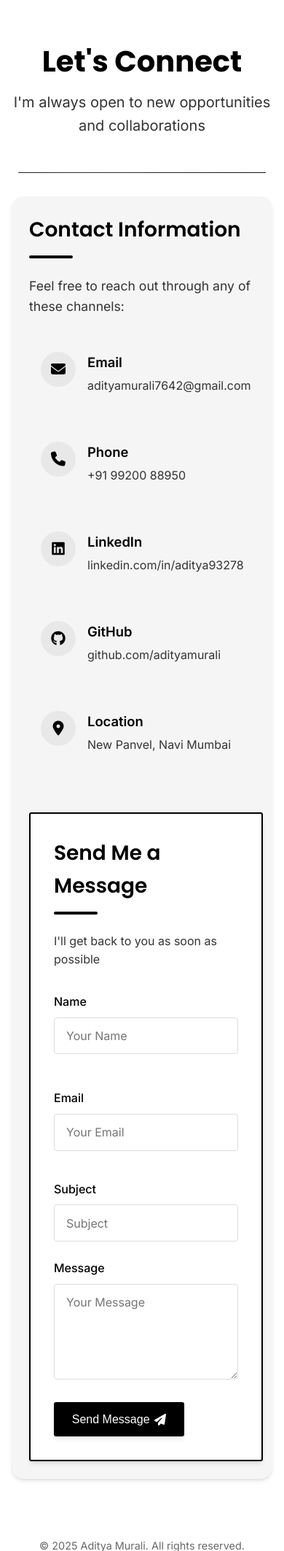
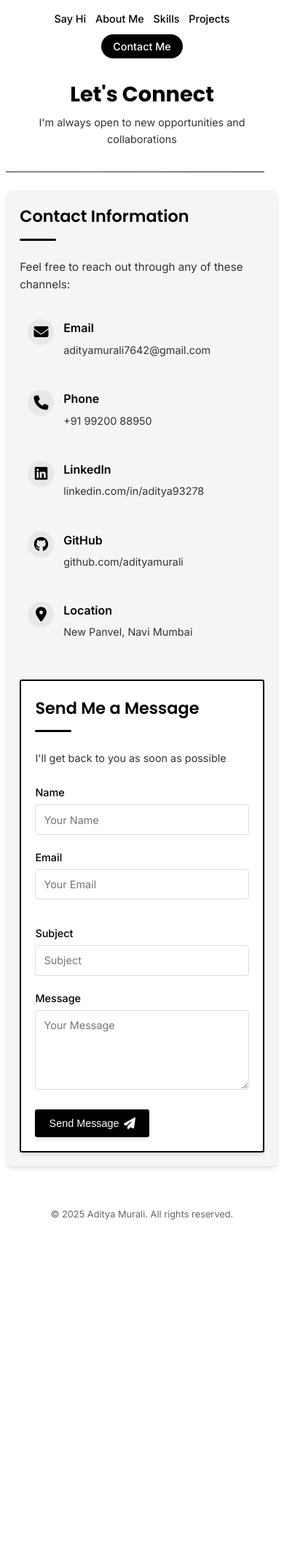
Before and after one commit to adityaaa-09/Portfolio-Project, a Flask app: page /contact in a window 390 px wide. Shown: the top 2125 px of the page at 73% size. After the commit the page ends 1671 px from the top, so only its background shows below. Run offline with Flask 3, Linux system fonts and the light colour scheme.

Commit message:
Update contact.css

```diff
--- a/static/css/contact.css
+++ b/static/css/contact.css
@@ -42,7 +42,8 @@ hr {
 
 .container {
     min-height: 100vh;
-    padding: 2rem 5%;
+    padding: 0 5rem; /* Same padding for all pages */
+    margin: 0 auto; /* Center align */
     display: flex;
     flex-direction: column;
 }
@@ -55,19 +56,31 @@ hr {
 }
 
 /* Navigation Styles */
+.navbar-wrapper {
+    width: 100%;
+    max-width: 1280px; /* Same as contact page container */
+    margin: 0 auto; /* Center alignment */
+    padding: 0 2rem; /* Consistent padding */
+    position: relative;
+}
+
 .main-nav {
-    position: absolute;
-    top: 1.85rem;
-    right: 6rem;
+    position: fixed; /* Makes the navbar stay in one place */
+    margin-top: 1.5rem;
+    left: 79rem;
     width: auto;
-    z-index: 10;
+    z-index: 1000; /* Ensures it stays above other elements */
+    padding: 1rem 1rem;
 }
 
 .main-nav ul {
     display: flex;
     justify-content: center;
+    align-items: center;
     list-style: none;
     gap: 2rem;
+    margin: 0;
+    padding: 0;
 }
 
 .main-nav a {
@@ -403,25 +416,33 @@ hr {
 
 @media (max-width: 576px) {
     .main-nav {
-        position: static;
-        width: 100%;
-        margin-left: 0.25rem;
-        margin-top: -5.85rem;
-        padding: 0rem;
+        flex-direction: column;
+        gap: 1rem;
     }
 
     .main-nav ul {
-        flex-direction: row;
         flex-wrap: wrap;
         justify-content: center;
-        gap: 1rem 1.5rem;
-        padding: 0;
+        gap: 1rem;
     }
 
-    .main-nav a {
-        font-size: 0.8rem;
+    .page-header h1 {
+        font-size: 2rem;
+    }
+
+    .page-header p {
+        font-size: 1rem;
+    }
+
+    .section-title h2 {
+        font-size: 1.5rem;
     }
 }
+
+
+
+
+
 
 /* Animation Keyframes */
 @keyframes fadeIn {
@@ -718,3 +739,319 @@ hr {
 .success-icon i {
     animation: successPulse 1.5s ease infinite;
 }
+
+/* ====== RESPONSIVE STYLES ====== */
+
+/* Large Tablets and Small Laptops (max-width: 1200px) */
+@media screen and (max-width: 1200px) {
+    .container {
+        padding: 0 3rem;
+    }
+
+    .main-nav {
+        left: auto;
+        right: 2rem;
+        margin-top: 1rem;
+    }
+
+    .content-wrapper {
+        margin-top: 5rem;
+    }
+
+    .page-header h1 {
+        font-size: 2.5rem;
+    }
+
+    .contact-container {
+        gap: 3rem;
+        padding: 2.5rem;
+    }
+}
+
+/* Medium Tablets (max-width: 992px) */
+@media screen and (max-width: 992px) {
+    .container {
+        padding: 0 2rem;
+    }
+
+    .main-nav {
+        position: static;
+        margin-top: 0;
+        padding: 1rem 0;
+        width: 100%;
+        display: flex;
+        justify-content: center;
+        left: auto;
+    }
+
+    .main-nav ul {
+        gap: 1.5rem;
+    }
+
+    .content-wrapper {
+        margin-top: 2rem;
+    }
+
+    .page-header h1 {
+        font-size: 2.2rem;
+    }
+
+    .page-header p {
+        font-size: 1.1rem;
+    }
+
+    .contact-container {
+        flex-direction: column;
+        gap: 2.5rem;
+        padding: 2rem;
+    }
+
+    .contact-form {
+        margin-top: 0;
+        height: auto;
+    }
+
+    .info-item {
+        margin-bottom: 1.5rem;
+    }
+
+    .section-title h2 {
+        font-size: 1.6rem;
+    }
+}
+
+/* Small Tablets (max-width: 768px) */
+@media screen and (max-width: 768px) {
+    .container {
+        padding: 0 1rem;
+    }
+
+    .content-wrapper {
+        margin-top: 1.5rem;
+    }
+
+    .main-nav ul {
+        gap: 1rem;
+    }
+
+    .main-nav a {
+        font-size: 0.9rem;
+    }
+
+    .page-header h1 {
+        font-size: 2rem;
+    }
+
+    .page-header p {
+        font-size: 1rem;
+        max-width: 100%;
+    }
+
+    .form-row {
+        flex-direction: column;
+        gap: 0;
+    }
+
+    .contact-container {
+        padding: 1.5rem;
+        gap: 2rem;
+    }
+
+    .contact-info, .contact-form {
+        min-width: 100%;
+    }
+
+    .contact-form {
+        padding: 1.5rem;
+    }
+
+    .section-title h2 {
+        font-size: 1.5rem;
+    }
+
+    .info-item {
+        padding: 0.8rem;
+    }
+
+    .icon {
+        width: 40px;
+        height: 40px;
+    }
+
+    .form-group input,
+    .form-group textarea,
+    .submit-btn {
+        padding: 0.8rem;
+    }
+}
+
+/* Mobile (max-width: 576px) */
+@media screen and (max-width: 576px) {
+    .container {
+        padding: 0 0.5rem;
+    }
+
+    .content-wrapper {
+        margin-top: 1rem;
+    }
+
+    .main-nav {
+        padding: 0.8rem 0;
+    }
+
+    .main-nav ul {
+        flex-wrap: wrap;
+        justify-content: center;
+        gap: 0.8rem;
+    }
+
+    .page-header {
+        margin-bottom: 2rem;
+    }
+
+    .page-header h1 {
+        font-size: 1.8rem;
+        margin-bottom: 0.3rem;
+    }
+
+    .page-header p {
+        font-size: 0.9rem;
+    }
+
+    hr {
+        margin: 1.5rem 0;
+    }
+
+    .contact-container {
+        padding: 1.2rem;
+        gap: 1.5rem;
+        border-radius: 10px;
+    }
+
+    .contact-info > p {
+        font-size: 0.95rem;
+        margin-bottom: 1.5rem;
+    }
+
+    .section-title h2 {
+        font-size: 1.4rem;
+    }
+
+    .underline {
+        width: 50px;
+        height: 3px;
+    }
+
+    .info-item {
+        margin-bottom: 1.2rem;
+        padding: 0.7rem;
+    }
+
+    .icon {
+        width: 36px;
+        height: 36px;
+        margin-right: 0.8rem;
+    }
+
+    .details h3 {
+        font-size: 1rem;
+    }
+
+    .details p, .details a {
+        font-size: 0.9rem;
+    }
+
+    .contact-form {
+        padding: 1.2rem;
+        border-width: 2px;
+    }
+
+    .contact-form > p {
+        font-size: 0.9rem;
+        margin-bottom: 1.5rem;
+    }
+
+    .form-group {
+        margin-bottom: 1.2rem;
+    }
+
+    .form-group label {
+        font-size: 0.9rem;
+        margin-bottom: 0.3rem;
+    }
+
+    .form-group input,
+    .form-group textarea {
+        padding: 0.7rem;
+        font-size: 0.9rem;
+    }
+
+    .submit-btn {
+        padding: 0.7rem 1.2rem;
+        font-size: 0.9rem;
+    }
+
+    .footer {
+        padding: 1.5rem 0 1rem;
+        margin-top: 2rem;
+        font-size: 0.8rem;
+    }
+
+    .success-message {
+        padding: 0.8rem;
+        margin-top: 1.5rem;
+        margin-bottom: 0;
+        margin-left: 0;
+    }
+
+    .success-icon {
+        font-size: 1.2rem;
+        margin-right: 0.7rem;
+    }
+
+    .success-message p {
+        font-size: 0.85rem;
+    }
+}
+
+/* Small Mobile (max-width: 375px) */
+@media screen and (max-width: 375px) {
+    .main-nav a {
+        font-size: 0.8rem;
+    }
+
+    .contact-btn {
+        padding: 0.4rem 0.8rem;
+    }
+
+    .page-header h1 {
+        font-size: 1.6rem;
+    }
+
+    .section-title h2 {
+        font-size: 1.3rem;
+    }
+
+    .info-item {
+        flex-direction: column;
+    }
+
+    .icon {
+        margin-bottom: 0.8rem;
+        margin-right: 0;
+    }
+
+    .details {
+        text-align: center;
+    }
+
+    .form-group input,
+    .form-group textarea {
+        padding: 0.6rem;
+    }
+
+    .submit-btn {
+        width: 100%;
+        justify-content: center;
+    }
+}
```
